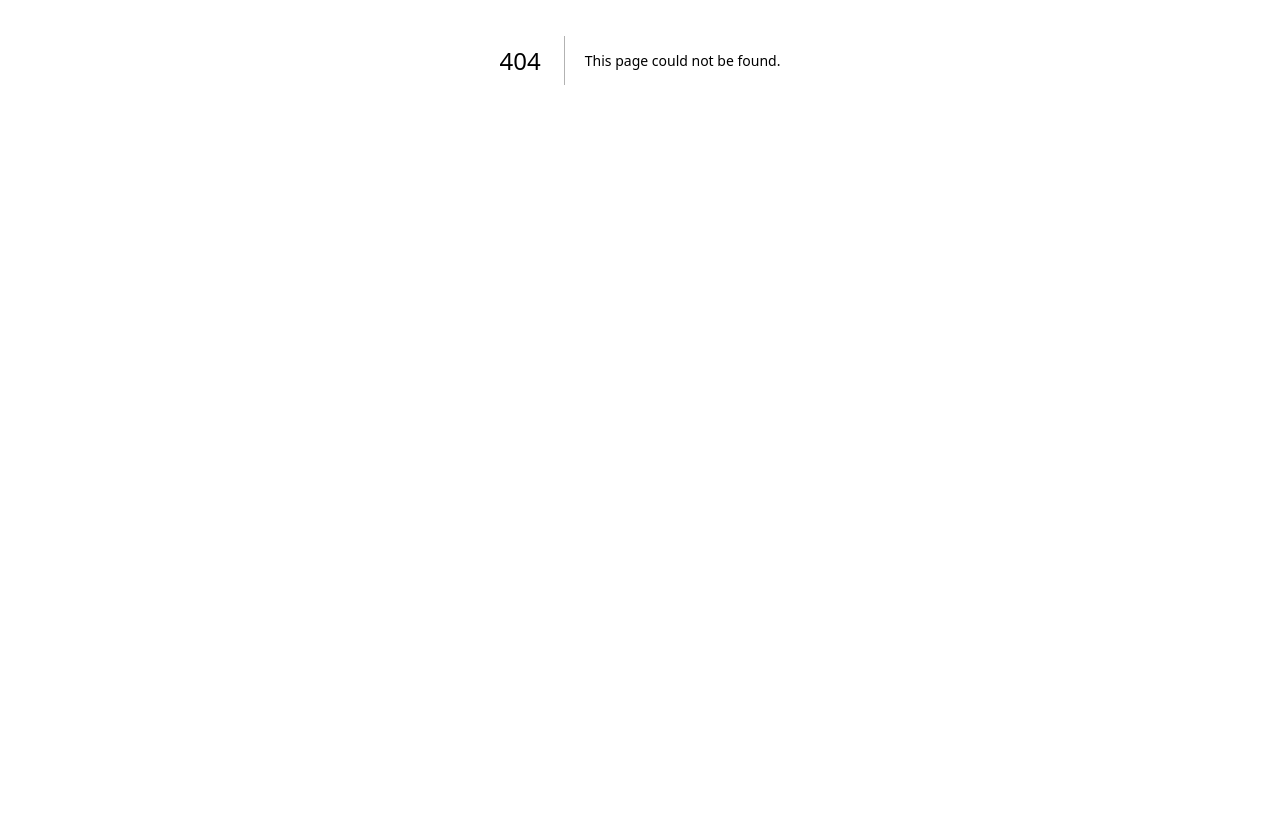
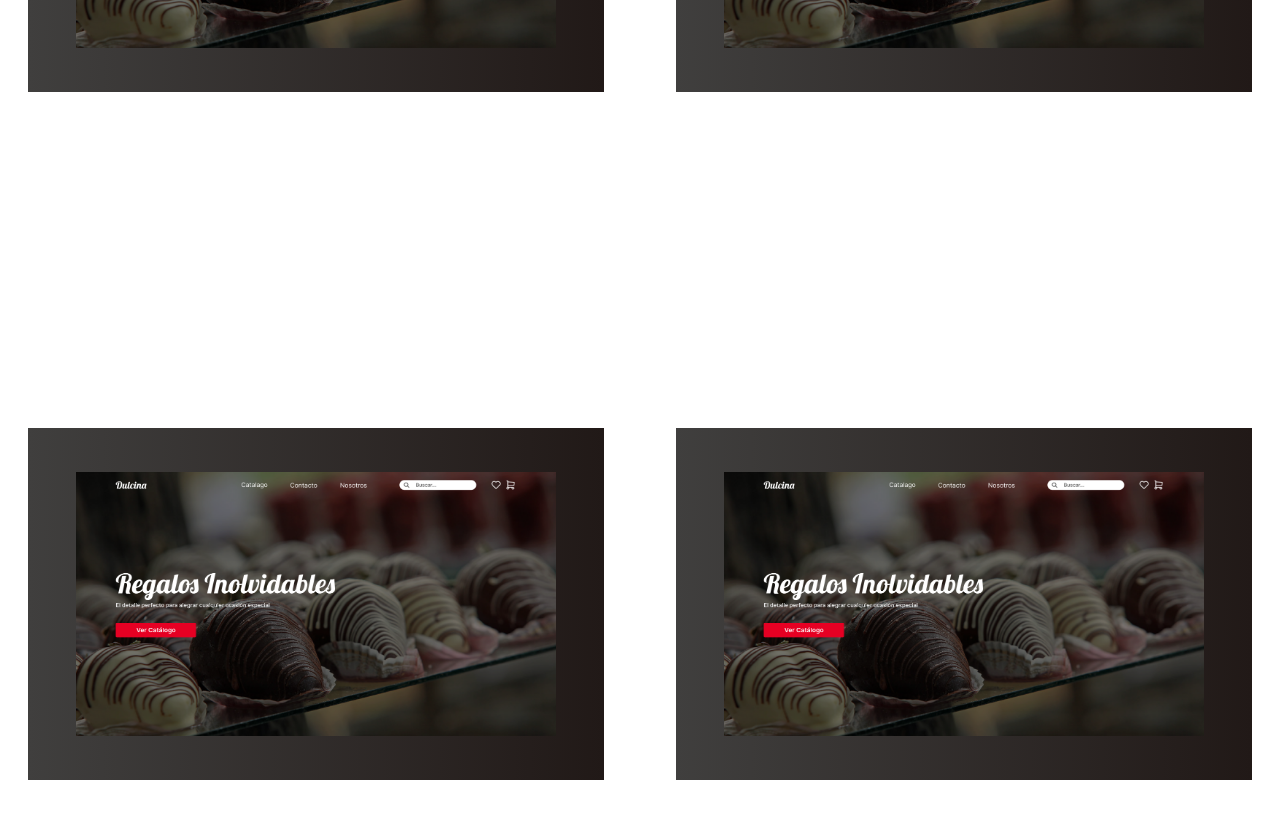
Before and after one commit to Bach16/minima, a Next.js app: page /projects in a window 1280 px wide. Before the commit this address had no page. Shown: the part 340-1158 px from the top of the page. Before the commit the page ends 800 px from the top, so only its background shows below. Built offline with nearby package versions, Linux system fonts and the light colour scheme.

Commit message:
Create page.tsx

```diff
--- /dev/null
+++ b/src/app/projects/page.tsx
@@ -0,0 +1,72 @@
+"use client"
+import { Navbar, SimpleProjectContainer } from "../components";
+import { useEffect, useRef } from "react";
+import Lenis from "@studio-freight/lenis";
+
+
+const images = ["/CCLP.png", "/DulcinaLanding1.png", "/vangSA.png"];
+
+const ProjectsPage = () => {
+
+    useEffect(() => {
+        const lenis = new Lenis();
+
+        function raf(time: any) {
+          lenis.raf(time);
+          requestAnimationFrame(raf);
+        }
+
+        requestAnimationFrame(raf);
+      }, []);
+  return (
+    <main className="h-[300rem]   text-[#ffffff]  bg-no-repeat bg-fixed ">
+      <div className="min-h-screen">
+        <Navbar/>
+        <div>
+          <div className="w-[100%] h-auto flex justify-center">
+            <div className="w-[100%] h-auto grid grid-cols-2 gap-x-4 gap-y-[15rem] justify-center">
+              <div className="h-[28rem] ">
+                <SimpleProjectContainer
+                  index={"01"}
+                  title="Dulcina"
+                  description="Chocolate gifts e-commerce"
+                  image={images[1]}
+                  bgColor="bg-gradient-to-r from-[#403F3E] to-[#211917]"
+                />
+              </div>
+              <div className="h-[28rem] ">
+                <SimpleProjectContainer
+                  index={"01"}
+                  title="Dulcina"
+                  description="Chocolate gifts e-commerce"
+                  image={images[1]}
+                  bgColor="bg-gradient-to-r from-[#403F3E] to-[#211917]"
+                />
+              </div>
+              <div className="h-[28rem] ">
+                <SimpleProjectContainer
+                  index={"01"}
+                  title="Dulcina"
+                  description="Chocolate gifts e-commerce"
+                  image={images[1]}
+                  bgColor="bg-gradient-to-r from-[#403F3E] to-[#211917]"
+                />
+              </div>
+              <div className="h-[28rem] ">
+                <SimpleProjectContainer
+                  index={"01"}
+                  title="Dulcina"
+                  description="Chocolate gifts e-commerce"
+                  image={images[1]}
+                  bgColor="bg-gradient-to-r from-[#403F3E] to-[#211917]"
+                />
+              </div>
+            </div>
+          </div>
+        </div>
+      </div>
+    </main>
+  );
+};
+
+export default ProjectsPage;
```
